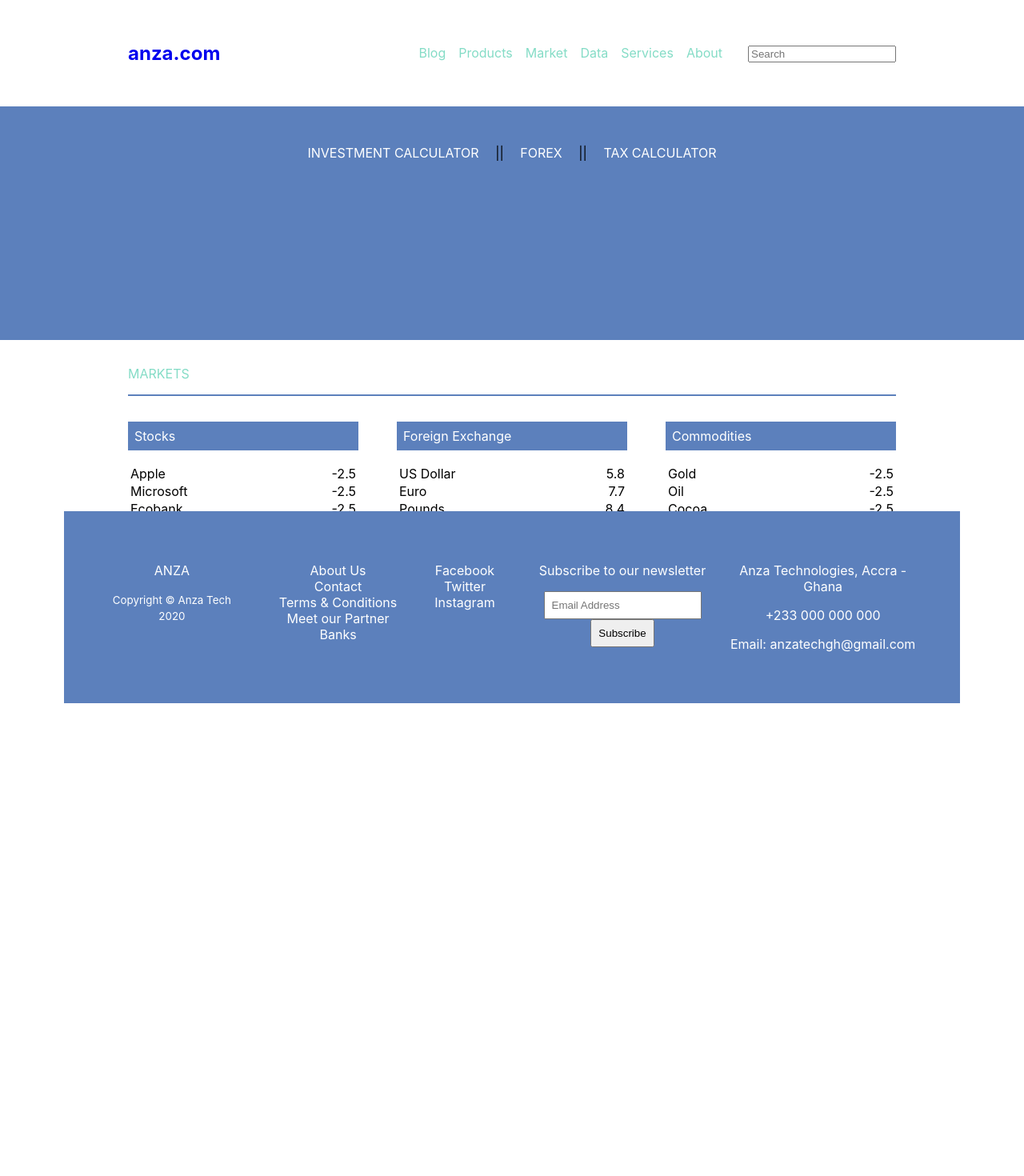
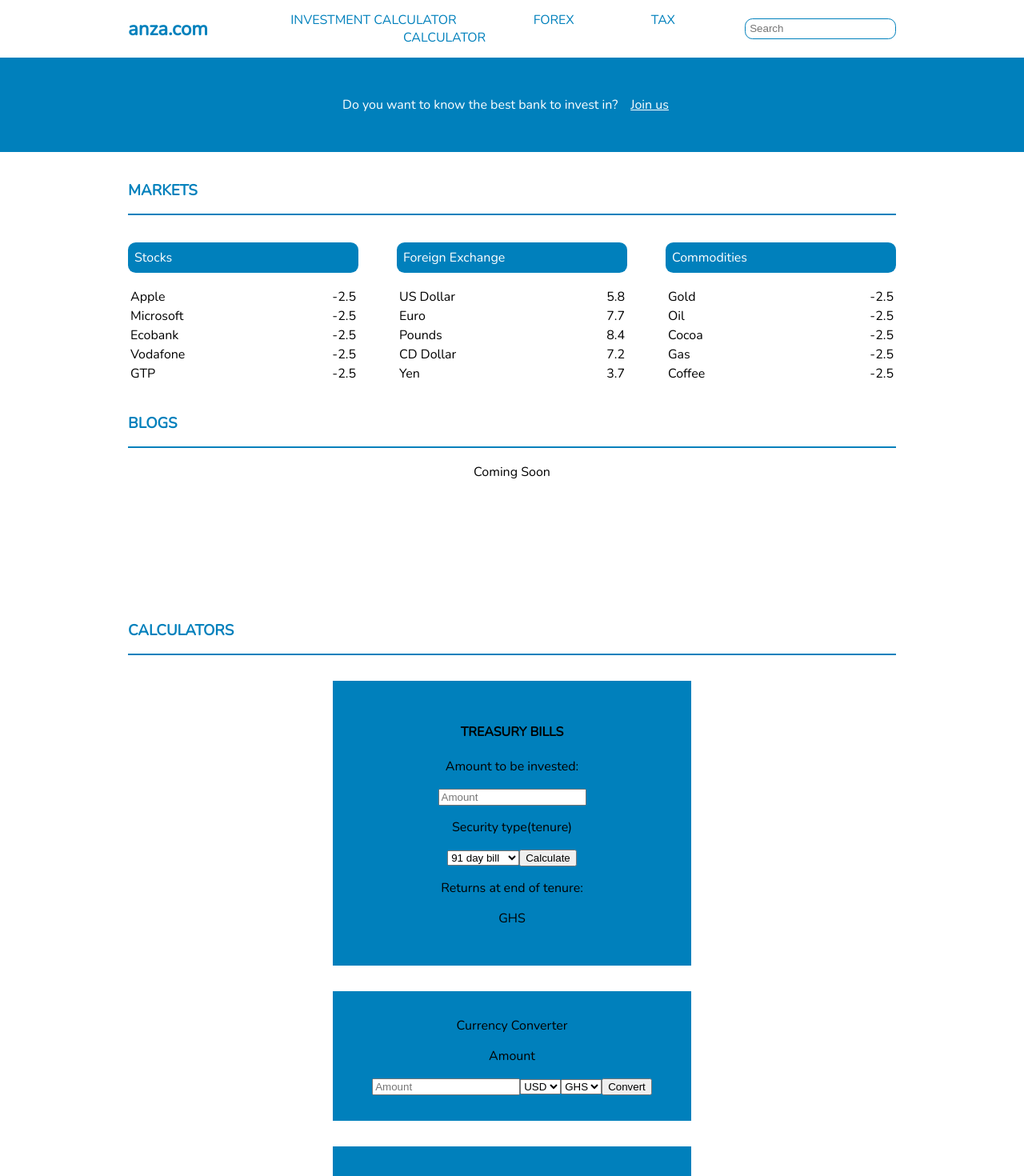
Before and after one commit to Anzatech/finance-hub, a React (Create React App) app: page / in a window 1280 px wide. Shown: the top 1470 px of the page at 80% size. Before the commit the page ends 879 px from the top, so only its background shows below. Built offline with nearby package versions, Linux system fonts and the light colour scheme.

Commit message:
add calculators, no functionality and minimal changes to style

```diff
--- a/package.json
+++ b/package.json
@@ -3,11 +3,15 @@
   "version": "0.1.0",
   "private": true,
   "dependencies": {
+    "axios": "^0.20.0",
+    "babel-preset-es2015": "^6.24.1",
     "cra-template": "1.0.3",
     "react": "^16.13.1",
+    "react-currency-conversion": "^1.0.5",
     "react-dom": "^16.13.1",
     "react-router-dom": "^5.2.0",
     "react-scripts": "^3.4.3",
+    "react-scroll": "^1.8.1",
     "styled-components": "^5.2.0"
   },
   "scripts": {
--- a/src/App.css
+++ b/src/App.css
@@ -1,3 +1,5 @@
+@import url('https://fonts.googleapis.com/css?family=Josefin+Sans');
+
 .App {
   text-align: center;
 
@@ -44,4 +46,5 @@
 body, html {
   margin: 0;
   height: 100vh;
+  font-family: 'Nunito', sans-serif;
 }
--- a/src/Components/Footer.js
+++ b/src/Components/Footer.js
@@ -3,14 +3,15 @@ import React from 'react';
 import styled from 'styled-components';
 
 const FooterStyle = styled.div`
-    background-color: #5C80BC;
+    background-color: #0080BC;
     width: 80%;
-    margin: 0 auto;
+    // margin: 0 auto;
     display: flex;
     justify-content: space-around;
-    margin-top:auto;
+    margin:auto auto 0 auto;
     padding: 3rem;
     color: white;
+    height: 8rem;
 
     .footer-menu {
         display: flex;
@@ -18,6 +19,10 @@ const FooterStyle = styled.div`
         a {
             text-decoration: none;
             color: white;
+        }
+
+        li {
+            margin: 0.8rem 0;
         }
 
         a:visited {
@@ -31,8 +36,9 @@ const FooterStyle = styled.div`
         .subscribe {
             margin-left: 2rem;
 
-            button{
+            .sub-button{
                 padding: 0.5rem;
+                margin: 1rem;
             }
             .email {
                 padding: 0.5rem;
@@ -74,7 +80,7 @@ const Footer = () => {
                         name='email'
                         className='email'
                     />
-                    <button>Subscribe</button>
+                    <button className='sub-button'>Subscribe</button>
                 </div>
             </section>
             <section className = 'contact-info'>
--- /dev/null
+++ b/src/Components/Forex.js
@@ -0,0 +1,97 @@
+import React, {useState} from 'react';
+
+// import axios from 'axios';
+import styled from 'styled-components';
+
+const ForexStyle = styled.div`
+    background-color: #0080BC;
+    width: 40%;
+    padding: 2rem;
+    margin: 2rem auto;
+`
+
+const Forex = () => {
+
+    // const [result, setResult] = useState(0);
+    // const [fromCurrency, setFromCurrency] = useState('');
+    // const [toCurrency, setToCurrency] = useState('');
+    // const [amount, setAmount] = useState(1);
+    // const [rates, setRates] = useState([]);
+
+    // const convertor = () => {
+    //     if (fromCurrency !== toCurrency) {
+    //         axios
+    //             .get(`http://data.fixer.io/api/latest?apikey=651c0b57cb94cb75ee385d0af3a2c3e3`)
+    //             .then(response => {
+    //               // const result = amount * response.data.rates[toCurrency];
+    //               // setResult({ result: result.toFixed(5)})
+    //               // console.log(result)
+    //               // setResult({result: (amount * response.data.rates).toFixed(5)})
+    //               // setRates({rates: response.data.rates})
+    //               console.log(response.data.rates)
+    //               // setFromCurrency({fromCurrency: response.data.rates})
+    //               // setToCurrency({toCurrency: response.data.rates})
+    //               // console.log(fromCurrency)
+    //               // console.log(rates)
+    //             })
+    //             .catch(error => {
+    //                 console.log(error.message)
+    //             })
+    //           }
+
+    // }
+
+    // const selectHandler = event => {
+    //     if (event.target.name === 'from'){
+    //         setFromCurrency({ fromCurrency: event.target.value })
+    //     } else {
+    //         if (event.target.name === 'to') {
+    //           setToCurrency({ toCurrency: event.target.value });
+    //         }
+    //     }
+    // }
+
+    return (
+        <ForexStyle className='forex' name='forex'>
+        <div className="Converter">
+          <span>Currency Converter</span>
+        <div className="amount">
+          <p>Amount</p>
+          <input
+            name="amount"
+            type="text"
+            placeholder='Amount'
+            // value={amount}
+            // onChange={event => setAmount({ amount: event.target.value })}
+          />
+          <select
+            name="from"
+          >
+            <option value='USD'>USD</option>
+            <option value='GHS'>GHS</option>
+            <option value='GBP'>GBP</option>
+            <option value='CAD'>CAD</option>
+          </select>
+          <select
+            name="to"
+            // onChange={event => selectHandler(event)}
+            // value={toCurrency}
+          >
+            {/* {rates.map(cur => (
+              <option key={cur}>{cur}</option>
+            ))} */}
+            <option value='GHS'>GHS</option>
+            <option value='GHS'>USD</option>
+            <option value='GHS'>GBP</option>
+            <option value='GHS'>CAD</option>
+          </select>
+          <button>Convert</button>
+          {/* {result && <h3>{result}</h3>} */}
+        </div>
+      {/* <ExchangeRate from='USD' to='GHS' value='200.00'/> */}
+      </div>
+      </ForexStyle>
+    );
+};
+
+export default Forex;
--- a/src/Components/Nav.js
+++ b/src/Components/Nav.js
@@ -1,41 +1,55 @@
 import React from 'react';
-import {Link, Switch, Route} from 'react-router-dom';
+import {Link, Route, Switch} from 'react-router-dom';
+import {Link as ScrollLink} from 'react-scroll';
 import styled from 'styled-components';
 
-import About from '../Pages/About';
-import Blog from '../Pages/Blog';
-import Data from '../Pages/Data';
-import Market from '../Pages/Market';
-import Products from '../Pages/Products';
-import Services from '../Pages/Services';
 import Home from '../Pages/Home';
 
 
 const NavStyle = styled.div`
     width: 75%;
-    margin: 2rem auto;
+    margin: 0 auto;
     display: flex;
     justify-content: space-between;
+    top: 0;
 
     .logo-anza {
         a {
             text-decoration:none;
+            color: #0080BC;
+        }
+        a:visited {
+            color: #0080BC;
         }
     }
 
     .menu-search {
         display: flex;
-        margin-top: 1.5rem;
+        // margin-top: 1.5rem;
         justify-content: space-between;
+        align-items: center;
 
         .nav-menu a {
             margin-right:1rem;
             text-decoration: none;
-            color: #84DCC6;
+            color: #0080BC;
+            padding: 1rem;
+            border-radius: 1.6rem;
+
+            a:hover {
+                background-color: #0080BC;
+                color: #FFFFFF;
+            }
         }
 
-        .search {
+        .search-box {
             margin-left: 1rem;
+
+            .search {
+                padding: 0.3rem;
+                border-radius: 0.6rem;
+                border: 0.1rem solid #0080BC;
+            }
         }
     }
 `
@@ -51,58 +65,21 @@ const Nav = () => {
             </div>
             <div className='menu-search'>
                 <div className='nav-menu'>
-                    <Link to='/blog'>Blog</Link>
-                    <Link to='/products'>Products</Link>
-                    <Link to='/market'>Market</Link>
-                    <Link to='/data'>Data</Link>
-                    <Link to='/services'>Services</Link>
-                    <Link to='/about'>About</Link>
+                    <Link to='/'><ScrollLink activeClass='active'  to='tbills' smooth={true}>INVESTMENT CALCULATOR</ScrollLink></Link>
+                    <Link to='/'><ScrollLink activeClass='active'  to='forex' smooth={true}>FOREX</ScrollLink></Link>
+                    <Link to='/'><ScrollLink activeClass='active'  to='tax' smooth={true}>TAX CALCULATOR</ScrollLink></Link>
                 </div>
-                <div className='search'>
+                <div className='search-box'>
                     <input
                         name='search'
                         placeholder='Search'
+                        className='search'
                     />
                 </div>
             </div>
         </NavStyle>
             <Switch>
                 <Route exact path = '/' component={Home}/>
-                <Route path = '/about' component={About} />
-                <Route path = '/blog' component={Blog} />
-                <Route path = '/data' component={Data} />
-                <Route path = '/market' component={Market} />
-                <Route path = '/products' component={Products} />
-                <Route path = '/services' component={Services} />
-
-                <Route
-                    path='/investment'
-                    render={ ()=>
-                    <div className = 'calc investment'>
-                        <input placeholder='amount' />
-                        <input placeholder='%' />
-                        <input placeholder ='result' />
-                        <p>Interest per annum per BOG is 13.7%</p>
-                    </div>}
-                />
-                <Route
-                    path='/forex'
-                    render={ ()=>
-                    <div className = 'calc forex'>
-                        <input placeholder='amount' />
-                        <input placeholder='%' />
-                        <input placeholder ='result' />
-                    </div>}
-                />
-                <Route
-                    path='/tax'
-                    render={ ()=>
-                    <div className = 'calc tax'>
-                        <input placeholder='amount' />
-                        <input placeholder='%' />
-                        <input placeholder ='result' />
-                    </div>}
-                />
             </Switch>
         </>
     );
--- /dev/null
+++ b/src/Components/Tax.js
@@ -0,0 +1,27 @@
+import React from 'react';
+
+import styled from 'styled-components';
+
+const TaxStyle = styled.div`
+    background-color: #0080BC;
+    width: 40%;
+    padding: 2rem;
+    margin: 2rem auto;
+`
+
+const Tax = () => {
+    return (
+        <TaxStyle className='tax' name='tax'>
+            <h4><p>Tax</p></h4>
+            <input
+                name='income'
+                placeholder='Income'
+            />
+            <button className='button-calculate'>Calculate</button>
+            <p>Tax to be paid:</p>
+            <p>GHS</p>
+        </TaxStyle>
+    );
+};
+
+export default Tax;
--- /dev/null
+++ b/src/Components/TreasuryBills.js
@@ -0,0 +1,35 @@
+import React from 'react';
+
+import styled from 'styled-components';
+
+const TBillsStyle = styled.div`
+    background-color: #0080BC;
+    width: 40%;
+    padding: 2rem;
+    margin: 2rem auto;
+`
+
+const TreasuryBills = () => {
+
+    return (
+        <TBillsStyle className='tbills' name='tbills'>
+            <h4><p>TREASURY BILLS</p></h4>
+            <p>Amount to be invested:</p>
+            <input
+                name='amount'
+                placeholder='Amount'
+            />
+            <p>Security type(tenure)</p>
+            <select>
+                <option value='91'>91 day bill</option>
+                <option value='182'>182 day bill</option>
+                <option value='364'>364 day bill</option>
+            </select>
+            <button>Calculate</button>
+            <p>Returns at end of tenure:</p>
+            <p>GHS</p>
+        </TBillsStyle>
+    );
+};
+
+export default TreasuryBills;
--- a/src/Pages/Home.js
+++ b/src/Pages/Home.js
@@ -1,27 +1,34 @@
 import React from 'react';
-import {Link, Switch, Route} from 'react-router-dom';
 
 import styled from 'styled-components';
-// import Calculator from '../Components/Calculator';
+
+import TBills from '../Components/TreasuryBills';
+import Forex from '../Components/Forex';
+import Tax from '../Components/Tax';
 
 const CalculatorStyle = styled.div`
-    height: 45%;
-    background-color: #5C80BC;
+    background-color: #0080BC;
     padding: 2rem 0;
+    margin: auto;
 
-    .calculator {
+    .message {
         margin: 1rem 0;
-        background-color: #5C80BC;
+        background-color: #0080BC;
+        color: #FFFFFF;
+
+        .register {
+            text-decoration: underline;
+        }
 
         a {
             padding: 1rem;
             margin: 3rem 0;
-            color: white;
+            color: #FFFFFF;
             text-decoration: none;
         }
 
         a:hover {
-            color: black;
+            color: #000000;
         }
     }
 
@@ -38,8 +45,8 @@ const BodyStyle = styled.div`
     .markets {
         text-align:left;
         padding: 1rem 0;
-        border-bottom: 2px #5C80BC solid;
-        color: #84DCC6;
+        border-bottom: 2px #0080BC solid;
+        color: #0080BC;
     }
 
     .market-content {
@@ -48,9 +55,10 @@ const BodyStyle = styled.div`
 
         p {
             text-align:left;
-            background-color: #5C80BC;
+            background-color: #0080BC;
             color: white;
             padding: 0.5rem;
+            border-radius: 0.6rem;
         }
 
         div {
@@ -67,33 +75,37 @@ const BodyStyle = styled.div`
         }
     }
 
-    .blog-content .blogs {
+    .blog-content {
+        height: 15rem;
+        align-items: center;
+
+        .blogs{
+            text-align: left;
+            padding: 1rem 0;
+            border-bottom: 2px #0080BC solid;
+            color: #0080BC;
+        }
+    }
+
+    .calculators .calculator{
         text-align: left;
         padding: 1rem 0;
-        border-bottom: 2px #5C80BC solid;
-        color: #84DCC6;
+        border-bottom: 2px #0080BC solid;
+        color: #0080BC;
     }
 `
 
 const Home = () => {
+
     return (
         <div>
-            {/* <Calculator /> */}
             <CalculatorStyle>
-            <div className='calculator'>
-                <Link to='/investment'>INVESTMENT CALCULATOR</Link><> || </>
-                <Link to='/forex'>FOREX</Link><> || </>
-                <Link to='/tax'>TAX CALCULATOR</Link>
+            <div className='message'>
+                <p>Do you want to know the best bank to invest in?<a className='register' href='www.google.com'>Join us</a></p>
             </div>
-        </CalculatorStyle>
-        <Switch>
-        <Route path='/investment' render={ ()=> <div className = 'calc investment'><input placeholder='amount' /> <input placeholder='%' /> <input placeholder ='result' /> <p>Interest per annum per BOG is 13.7%</p> </div>}/>
-        <Route path='/forex' render={ ()=> <div className = 'calc forex'><input placeholder='amount' /> <input placeholder='%' /> <input placeholder ='result' /></div>}/>
-        <Route path='/tax' render={ ()=> <div className = 'calc tax'><input placeholder='amount' /> <input placeholder='%' /> <input placeholder ='result' /></div>}/>
-        </Switch>
-        {/* <Route exact path='/' component={Home}/> */}
+            </CalculatorStyle>
             <BodyStyle>
-                <p className='markets'>MARKETS</p>
+                <h3><p className='markets'>MARKETS</p></h3>
                 <div className='market-content'>
                     <div className = 'stocks'>
                         <p>Stocks</p>
@@ -172,11 +184,17 @@ const Home = () => {
                     </div>
                 </div>
                 <div className = 'blog-content'>
-                    <p className = 'blogs'>BLOGS</p>
+                    <h3><p className = 'blogs'>BLOGS</p></h3>
                     <div className = 'blog-posts'>
                         <p>Coming Soon</p>
                     </div>
                 </div>
+                <section className='calculators'>
+                    <h3><p className='calculator'>CALCULATORS</p></h3>
+                    <TBills className='tbills' name='tbills'/>
+                    <Forex className='forex' name='forex' />
+                    <Tax className='tax' name='tax' />
+                </section>
             </BodyStyle>
         </div>
     );
--- a/src/Pages/Main.js
+++ b/src/Pages/Main.js
@@ -3,8 +3,6 @@ import React from 'react';
 import styled from 'styled-components';
 
 import Nav from '../Components/Nav';
-// import Home from '../Pages/Home';
-// import Calculator from '../Components/Calculator';
 import Footer from '../Components/Footer';
 
 const MainStyle = styled.div`
@@ -17,8 +15,6 @@ const Main = () => {
     return (
         <MainStyle>
             <Nav />
-            {/* <Calculator /> */}
-            {/* <Home /> */}
             <Footer />
         </MainStyle>
     );
--- a/src/index.css
+++ b/src/index.css
@@ -1,13 +1,20 @@
+@import url('https://fonts.googleapis.com/css2?family=Nunito:wght@300&display=swap" rel="stylesheet');
+
 body {
   margin: 0;
-  font-family: -apple-system, BlinkMacSystemFont, 'Segoe UI', 'Roboto', 'Oxygen',
+  /* font-family: -apple-system, BlinkMacSystemFont, 'Segoe UI', 'Roboto', 'Oxygen',
     'Ubuntu', 'Cantarell', 'Fira Sans', 'Droid Sans', 'Helvetica Neue',
-    sans-serif;
+    sans-serif; */
   -webkit-font-smoothing: antialiased;
   -moz-osx-font-smoothing: grayscale;
+  font-family: 'Nunito', sans-serif;
 }
 
 code {
   font-family: source-code-pro, Menlo, Monaco, Consolas, 'Courier New',
     monospace;
 }
+
+/* body {
+  font-family: 'Nunito', sans-serif;
+} */
```
Also changed, not shown: src/Components/Calculator.js (deleted, +0 -26 lines), 1 other file (tests, documents, lock files or other folders).
